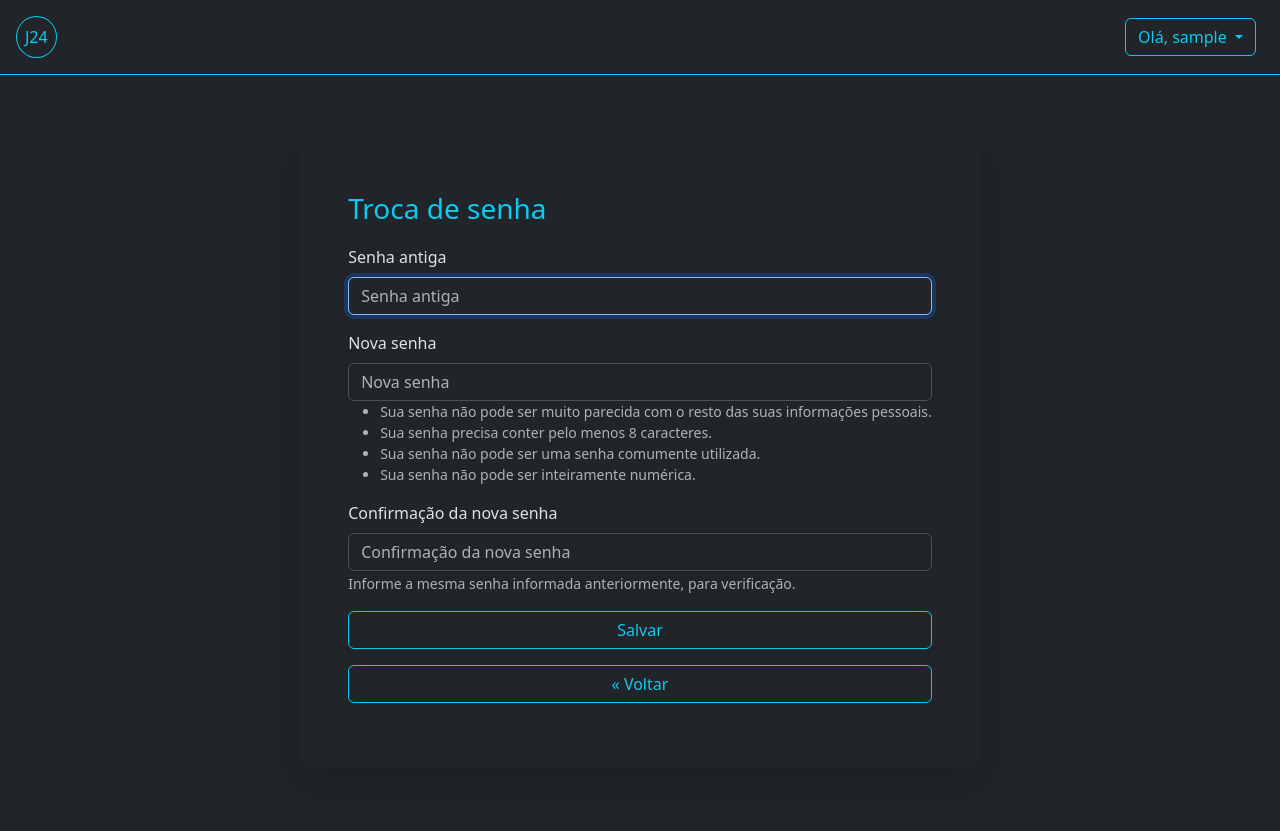
After one commit to AleDevir/jornal24horas, a Django app: page /register/edit/password/1 in a window 1280 px wide. The commit adds this page. Run offline with Django 5.2, Linux system fonts and the light colour scheme; the visitor is signed in with stand-in values (Sample User, id 1); some libraries are stand-ins or nearby versions.

Commit message:
feat: cria funcionalidade trocar senha

```diff
--- a/app_j24/forms.py
+++ b/app_j24/forms.py
@@ -20,3 +20,8 @@
         '''
         model = User
         fields = ['username', 'email', 'password1', 'password2']
+
+class ChangePasswordForm(forms.Form):
+    antiga_senha = forms.CharField(widget=forms.PasswordInput())
+    nova_senha = forms.CharField(widget=forms.PasswordInput())
+    confirmar_senha = forms.CharField(widget=forms.PasswordInput())
--- a/app_j24/templates/base.html
+++ b/app_j24/templates/base.html
@@ -37,7 +37,8 @@
                             dados</a>
                     </li>
                     <li class="dropdown-item d-flex "><img src="{{ senha_url}}" width="20" height="20" class="mt-1" />
-                        <button class="dropdown-item text-info" type="button">Trocar senha</button>
+                        <a href="{% url 'atualizar-senha' user.id %}" class="dropdown-item text-info"
+                            type="button">Trocar senha</a>
                     </li>
 
                     {% if perms.app_j24.noticia_criar %}
--- /dev/null
+++ b/app_j24/templates/password_edit.html
@@ -0,0 +1,40 @@
+{% extends "base.html" %}
+{% load django_bootstrap5 %}
+{% block content %}
+
+
+
+
+{% if next %}
+{% if user.is_authenticated %}
+<p class="p-4 mt-11 text-red-700 border-0">Sua conta não tem acesso a esta página. Para prosseguir,
+  faça login com uma conta que tenha acesso.</p>
+{% else %}
+<p class="p-4 mt-11 text-red-700 border-0">Por favor, faça login para ver esta página.</p>
+{% endif %}
+{% endif %}
+
+
+<div class="d-flex col-auto  justify-content-center mt-5 p-3">
+
+  <div class=" shadow-lg p-5 mb-5  rounded ">
+    <p class="text-info fs-3">Troca de senha</p>
+    {% if form.errors %}
+    <p class="text-danger ">Senha do usuário não corresponde. Tente novamente.</p>
+    {% endif %}
+    <form method="post" action="{% url 'atualizar-senha' user.id %}">
+      {% csrf_token %}
+      {% bootstrap_form form %}
+
+      <button type="submit" class="w-100 btn btn-outline-info mb-3">Salvar</button>
+
+      <input type="hidden" name="next" value="{{ next }}">
+
+    </form>
+    <div class="d-flex col  justify-content-center">
+      <a href="{% url 'home' %}" class="mb-3  w-100 text-decoration-none btn btn-outline-info">
+        &laquo; Voltar </a>
+    </div>
+  </div>
+</div>
+{% endblock %}
--- a/app_j24/urls.py
+++ b/app_j24/urls.py
@@ -4,6 +4,7 @@ URLs Aplicação
 from django.urls import path
 from . import views
 from .views import (
+    ChangePasswordView,
     HomeListView,
     NoticiasListView,
     NoticiaCreate,
@@ -25,7 +26,8 @@ urlpatterns = [
     path('noticias/cadastro/<int:pk>', NoticiaUpdate.as_view(), name='atualizar-noticia'),
     path('noticias/excluir/<int:pk>', NoticiaDelete.as_view(), name='excluir-noticia'),
     path("register/", SignUpView.as_view(), name='registrar-usuario'),
-    path('register/<int:pk>', UserUpdate.as_view(), name='atualizar-usuario'),
+    path('register/edit/user/<int:pk>', UserUpdate.as_view(), name='atualizar-usuario'),
+    path('register/edit/password/<int:pk>', ChangePasswordView.as_view(), name='atualizar-senha'),
 
 
 ]
--- a/app_j24/views.py
+++ b/app_j24/views.py
@@ -4,13 +4,13 @@ Módulos views de cadastros
 from datetime import datetime
 from django.core.paginator import Paginator
 from django.contrib.auth.models import User
-from django.contrib.auth import login
+from django.contrib.auth.forms import PasswordChangeForm
+from django.contrib.auth.views import PasswordChangeView
 from django.contrib.auth.decorators import login_required, permission_required
 from django.contrib.auth.mixins import PermissionRequiredMixin
 from django.forms import BaseModelForm
 from django.shortcuts import (
     render,
-    redirect,
     HttpResponse,
     HttpResponseRedirect,
 )
@@ -20,7 +20,7 @@ from django.urls import reverse
 from django.views.generic import  DetailView, ListView
 from django.views.generic.edit import CreateView, DeleteView, UpdateView
 from .models import Categoria, Noticia
-from .forms import RegistrationForm
+from .forms import RegistrationForm, ChangePasswordForm
 
 
 class NoticiaBase(PermissionRequiredMixin):
@@ -184,9 +184,19 @@ class SignUpView(CreateView):
     def get_success_url(self):
         return reverse('login')
 
-class UserUpdate(SignUpView, UpdateView):
+class UserUpdate(UpdateView):
     '''
     Atualiza a Usuário
     '''
-    def form_valid(self, form: BaseModelForm) -> HttpResponse:
-        return super().form_valid(form)
+    model = User
+    fields = ['username', 'email']
+    template_name = 'user_edit.html'
+    def get_success_url(self):
+        return reverse('home')
+
+
+class ChangePasswordView(PasswordChangeView):
+    form_class = PasswordChangeForm
+    template_name = 'password_edit.html'
+    def get_success_url(self):
+        return reverse('home')
```
Also changed, not shown: app_j24/templates/user_edit.html (+4 -4 lines).
